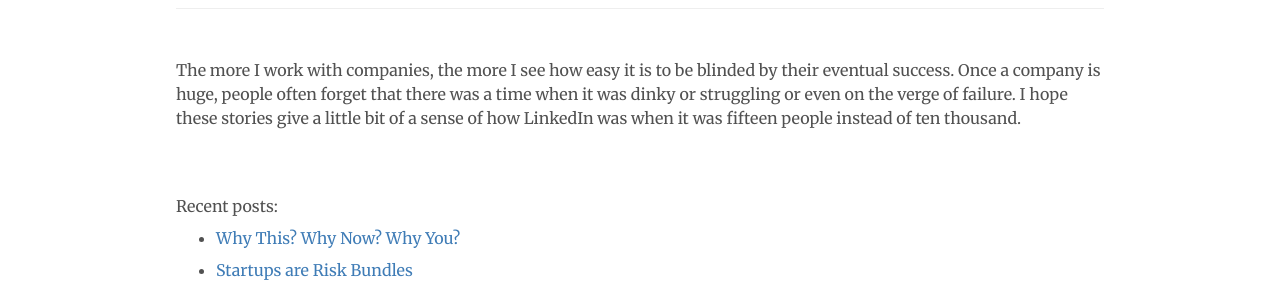
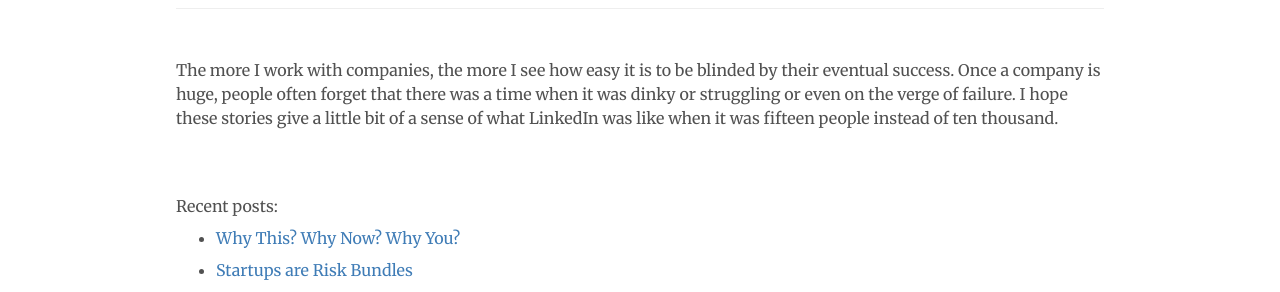
Before and after one commit to codingvc/codingvc, a Jekyll site: the page built from _posts/2016-06-14-15-short-stories-about-linkedins-early-days.markdown, in a window 1280 px wide and 900 px high, scrolled down 4891 px. Shown: the part 356-648 px from the top of the window. Built offline with Jekyll 4.4.1, drawn with Linux system fonts in a browser that asks for light colours; nearby versions of some CDN libraries; Markdown is read by kramdown in place of the engine named in the settings; comment, search, counter and statistics services are not loaded.

Commit message:
minor update

```diff
--- a/_posts/2016-06-14-15-short-stories-about-linkedins-early-days.markdown
+++ b/_posts/2016-06-14-15-short-stories-about-linkedins-early-days.markdown
@@ -98,4 +98,4 @@ People say that "what gets measured gets improved," but super-connectors taught
 <br>
 <hr>
 <br>
-The more I work with companies, the more I see how easy it is to be blinded by their eventual success. Once a company is huge, people often forget that there was a time when it was dinky or struggling or even on the verge of failure. I hope these stories give a little bit of a sense of how LinkedIn was when it was fifteen people instead of ten thousand.
+The more I work with companies, the more I see how easy it is to be blinded by their eventual success. Once a company is huge, people often forget that there was a time when it was dinky or struggling or even on the verge of failure. I hope these stories give a little bit of a sense of what LinkedIn was like when it was fifteen people instead of ten thousand.
```
